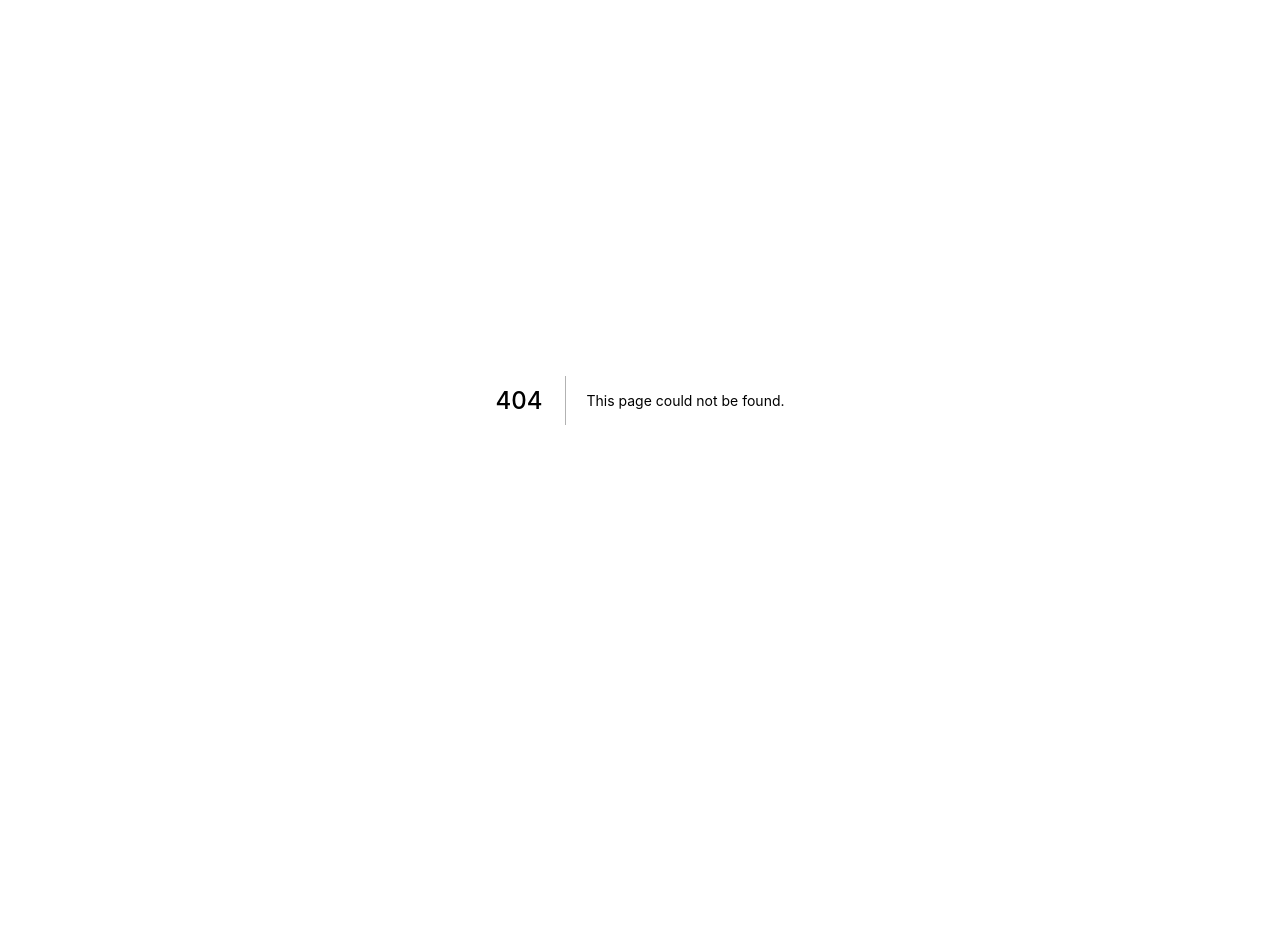
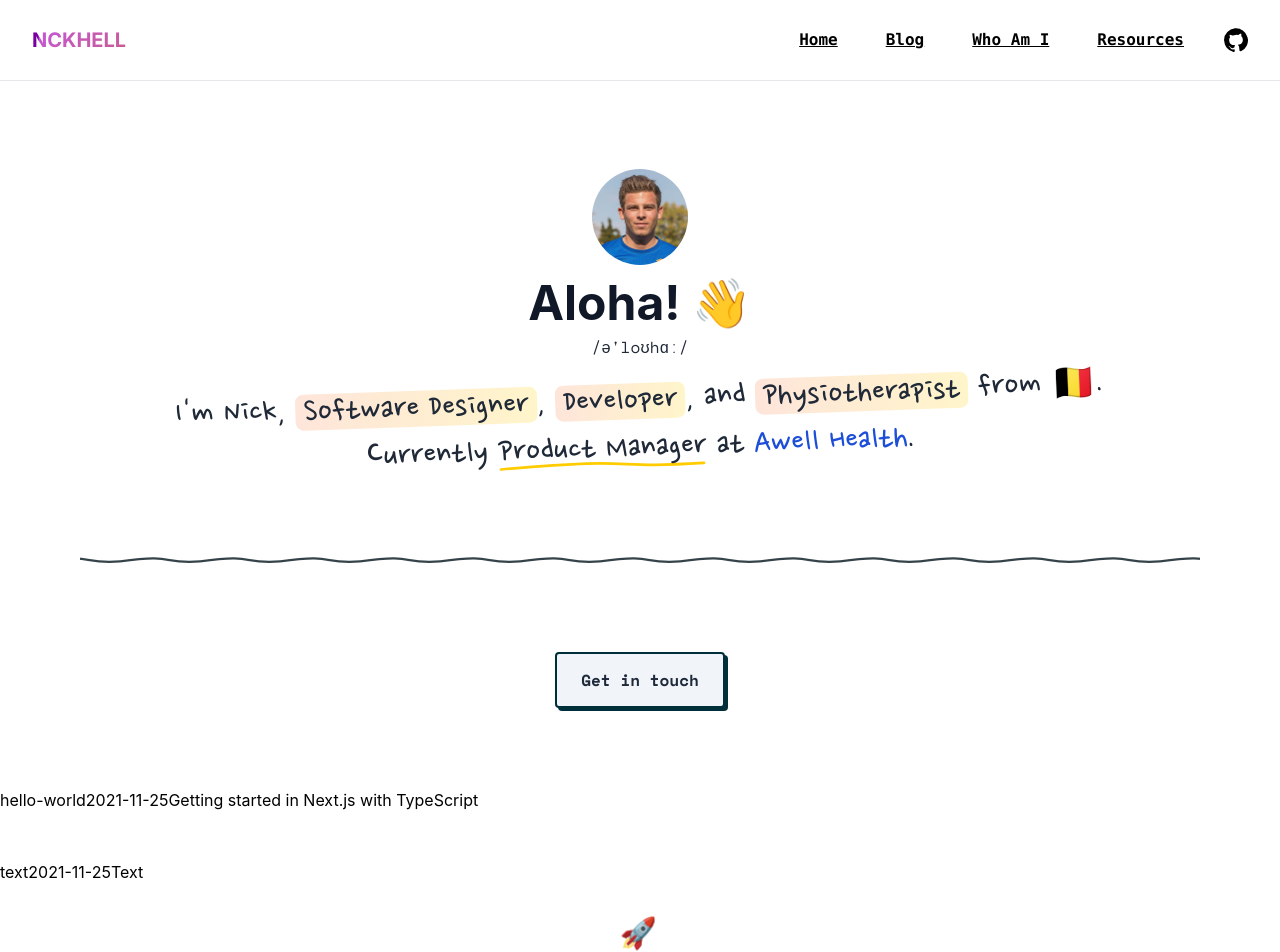
Before and after one commit to nckhell/nckhell, a Next.js app: page /blog in a window 1280 px wide. Before the commit this address had no page. Shown: the top 952 px of the page. Before the commit the page ends 800 px from the top, so only its background shows below. Built offline with nearby package versions, Linux system fonts and the light colour scheme.

Commit message:
add logo effect

```diff
--- a/components/layout/header/nav/Nav.tsx
+++ b/components/layout/header/nav/Nav.tsx
@@ -20,7 +20,7 @@ export const Nav = () => {
             title="Nick"
             className="font-inter text-xl text-pink-500 no-underline font-bold uppercase hover:text-yellow-500"
           >
-            NCKHELL
+            <span className="logo-effect">NCKHELL</span>
           </a>
           {/* Hamburger open */}
           <button
--- /dev/null
+++ b/content/posts/hello-world.mdx
@@ -0,0 +1,6 @@
+---
+date: '2021-11-25'
+title: Getting started in Next.js with TypeScript
+---
+
+Lorem ipsum dolor sit amet, consectetur adipiscing elit, sed do eiusmod tempor incididunt ut labore et dolore magna aliqua. Ut enim ad minim veniam, quis nostrud exercitation ullamco laboris nisi ut aliquip ex ea commodo consequat. Duis aute irure dolor in reprehenderit in voluptate velit esse cillum dolore eu fugiat nulla pariatur. Excepteur sint occaecat cupidatat non proident, sunt in culpa qui officia deserunt mollit anim id est laborum.
--- /dev/null
+++ b/content/posts/text.mdx
@@ -0,0 +1,6 @@
+---
+date: '2021-11-25'
+title: Text
+---
+
+Lorem ipsum
--- a/package.json
+++ b/package.json
@@ -9,7 +9,9 @@
     "lint:fix": "next lint --fix"
   },
   "dependencies": {
+    "gray-matter": "^4.0.3",
     "next": "12.0.8",
+    "next-mdx-remote": "^3.0.8",
     "react": "17.0.2",
     "react-dom": "17.0.2"
   },
--- /dev/null
+++ b/pages/blog.tsx
@@ -0,0 +1,36 @@
+import type { GetStaticProps } from 'next'
+import { ReactNode } from 'react'
+
+import { Layout } from '../components/layout'
+import { Post } from '../types/Post.types'
+import { getAllPosts } from '../utils/postUtils'
+
+type BlogPageProps = {
+  posts: Post[]
+}
+
+export default function Blog({ posts }: BlogPageProps) {
+  return (
+    <div>
+      <div className="space-y-12">
+        {posts.map((post) => (
+          <div key={post.slug}>
+            {post.slug}
+            {post.frontMatter.date}
+            {post.frontMatter.title}
+          </div>
+        ))}
+      </div>
+    </div>
+  )
+}
+
+Blog.getLayout = function getLayout(page: ReactNode) {
+  return <Layout>{page}</Layout>
+}
+
+export const getStaticProps: GetStaticProps = async () => {
+  const posts = getAllPosts()
+
+  return { props: { posts } }
+}
--- /dev/null
+++ b/pages/post/[slug].tsx
@@ -0,0 +1,69 @@
+import { GetStaticPaths, GetStaticProps } from 'next'
+import { MDXRemote, MDXRemoteSerializeResult } from 'next-mdx-remote'
+import { serialize } from 'next-mdx-remote/serialize'
+import { ParsedUrlQuery } from 'querystring'
+import { ReactNode } from 'react'
+
+import { Layout } from '../../components/layout'
+import { Post } from '../../types/Post.types'
+import { getAllPosts, getPost } from '../../utils/postUtils'
+
+// props type
+type PostPageProps = {
+  frontMatter: Post
+  mdxSource: MDXRemoteSerializeResult
+  slug: string
+}
+
+export default function PostPage({
+  frontMatter,
+  mdxSource,
+  slug,
+}: PostPageProps) {
+  return (
+    <div>
+      <article className="prose prose-green">
+        {frontMatter.title}
+        <MDXRemote {...mdxSource} />
+      </article>
+    </div>
+  )
+}
+
+PostPage.getLayout = function getLayout(page: ReactNode) {
+  return <Layout>{page}</Layout>
+}
+
+interface Iparams extends ParsedUrlQuery {
+  slug: string
+}
+
+export const getStaticProps: GetStaticProps = async (context) => {
+  const { slug } = context.params as Iparams
+  const { frontMatter, content } = await getPost(slug)
+
+  const mdxSource = await serialize(content)
+
+  return {
+    props: {
+      frontMatter,
+      mdxSource,
+      slug,
+    },
+  }
+}
+
+export const getStaticPaths: GetStaticPaths = () => {
+  const posts = getAllPosts()
+
+  const paths = posts.map((post) => ({
+    params: {
+      slug: post.slug,
+    },
+  }))
+
+  return {
+    paths,
+    fallback: false,
+  }
+}
--- a/styles/globals.css
+++ b/styles/globals.css
@@ -8,6 +8,13 @@ body {
   margin: 0;
   font-family: -apple-system, BlinkMacSystemFont, Segoe UI, Roboto, Oxygen,
     Ubuntu, Cantarell, Fira Sans, Droid Sans, Helvetica Neue, sans-serif;
+}
+
+.logo-effect {
+  background: url('/images/logo-effect.svg') center/140% auto no-repeat;
+  color: transparent;
+  -webkit-background-clip: text;
+  background-clip: text;
 }
 
 a {
--- a/tailwind.config.js
+++ b/tailwind.config.js
@@ -3,6 +3,7 @@ module.exports = {
     './pages/**/*.{js,ts,jsx,tsx}',
     './components/**/*.{js,ts,jsx,tsx}',
   ],
+  purge: ['./components/**/*.tsx', './pages/**/*.tsx'],
   theme: {
     extend: {
       fontFamily: {
--- /dev/null
+++ b/utils/postUtils.ts
@@ -0,0 +1,52 @@
+import fs from 'fs'
+import matter from 'gray-matter'
+import { join } from 'path'
+
+// structure of a post
+type Post = {
+  frontMatter: {
+    [key: string]: string
+  }
+  slug: string
+  content: string
+}
+
+const POSTS_PATH = join(process.cwd(), 'content/posts')
+
+/**
+ * Get the file paths of all available list of posts
+ */
+const getPostsFilePaths = (): string[] =>
+  fs.readdirSync(POSTS_PATH).filter((path) => /\.mdx?$/.test(path))
+
+/**
+ * Get a single post
+ */
+export const getPost = (slug: string): Post => {
+  const fullPath = join(POSTS_PATH, `${slug}.mdx`)
+  const fileContents = fs.readFileSync(fullPath, 'utf-8')
+  const { data, content } = matter(fileContents)
+
+  return { frontMatter: data, slug, content }
+}
+
+/**
+ * Get all posts
+ */
+export const getAllPosts = () => {
+  const filePaths = getPostsFilePaths()
+
+  // Read each file and extract front matter
+  const posts = filePaths.map((filePath) => {
+    const mdWithData = fs.readFileSync(join(POSTS_PATH, filePath), 'utf-8')
+
+    const { data } = matter(mdWithData)
+
+    return {
+      frontMatter: data,
+      slug: filePath.split('.')[0],
+    }
+  })
+
+  return posts
+}
```
Also changed, not shown: types/Post.types.ts (added, +7 -0 lines), public/images/logo-effect.svg (added), 1 other file (tests, documents, lock files or other folders).
